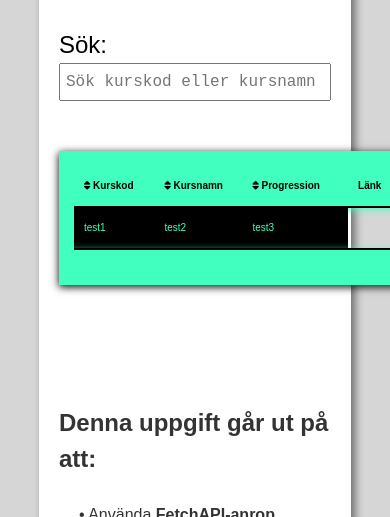
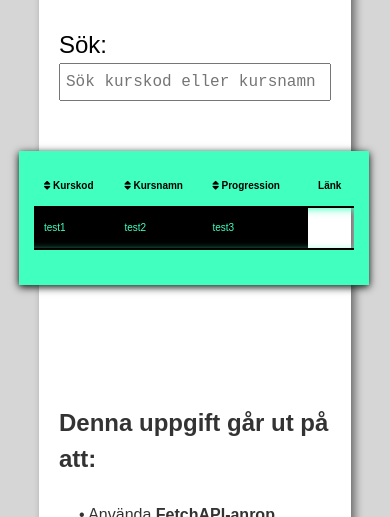
Before and after one commit to ChristoferCode/DT211G_Moment2, a website built with Parcel: page src/index.html in a window 390 px wide. Shown: the part 583-1100 px from the top of the page. Built offline with nearby package versions, Linux system fonts and the light colour scheme; no server answers.

Commit message:
testar att flytta tabell till vänster för mobilsmalt fönster...

```diff
--- a/src/css/table.css
+++ b/src/css/table.css
@@ -196,3 +196,12 @@ tfoot {
         color: rgb(64, 255, 191);
     }
 }
+
+@media only screen and (max-width: 470px) {
+
+    table {
+        margin-left: -40px;
+        margin-right: auto;
+    }
+
+}
```
